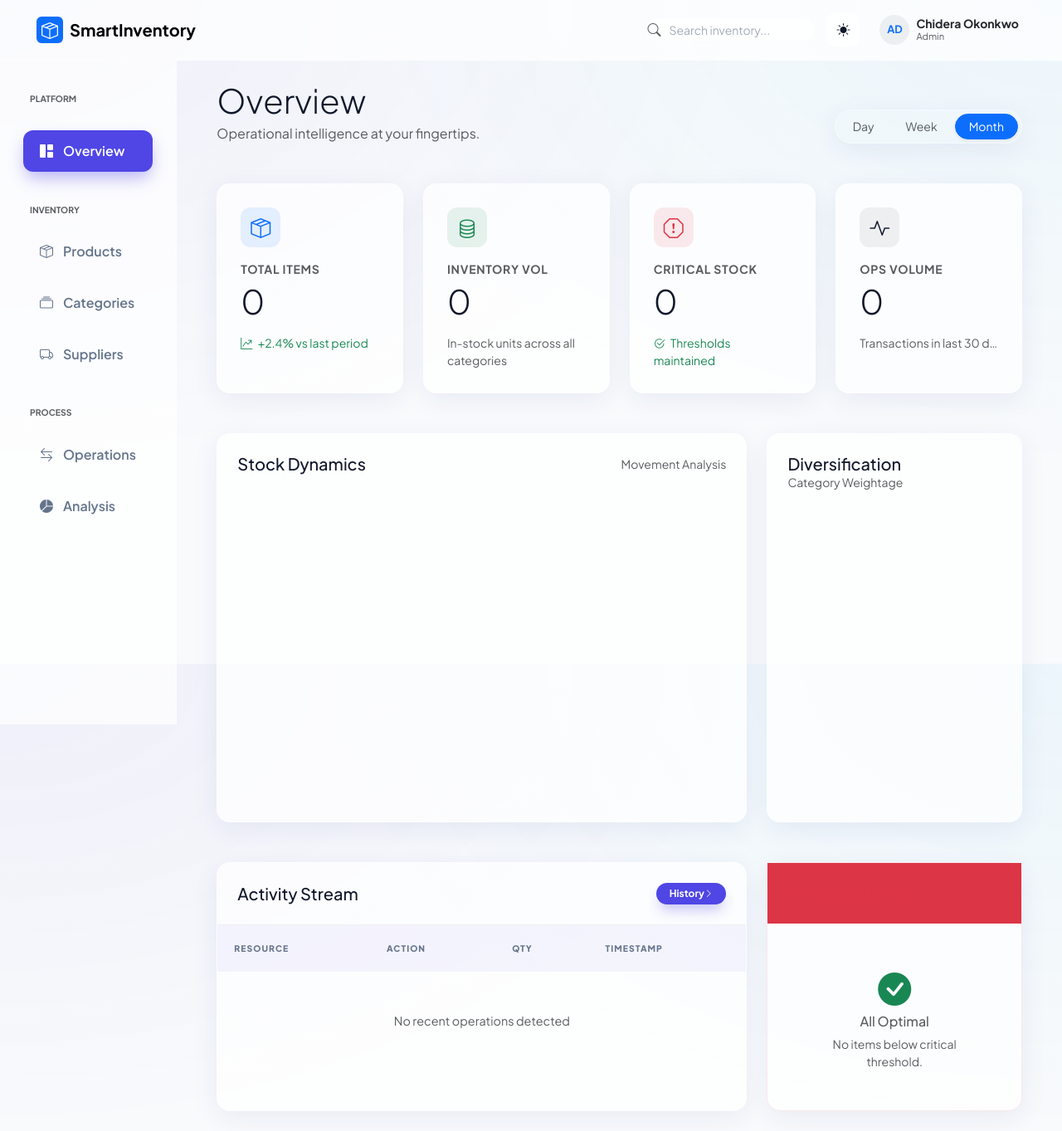
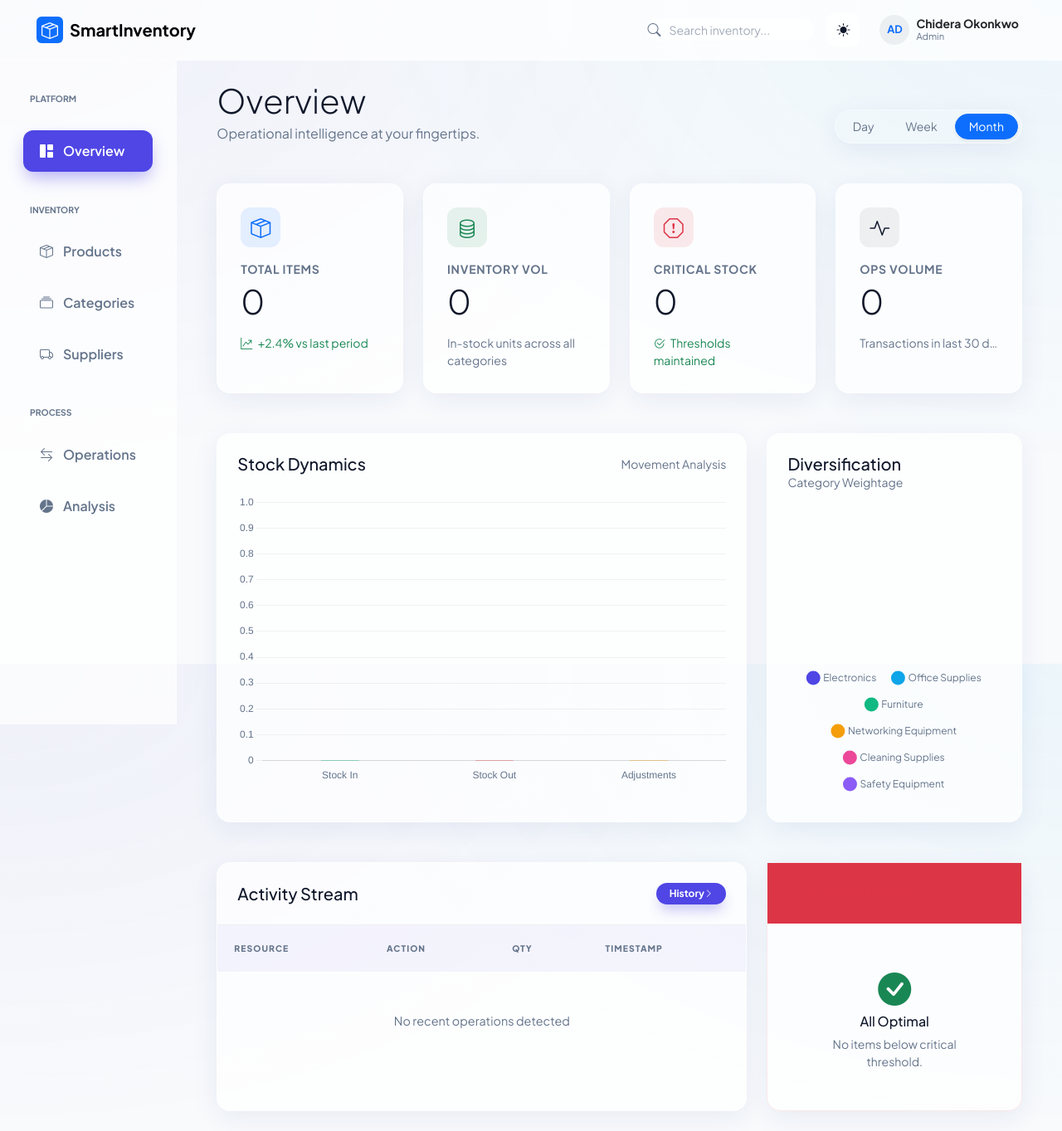
Before and after one commit to KelvinOmini/chidera-software, a Django app: page /dashboard/ in a window 1280 px wide. Shown: the whole page at 83% size. Run offline with Django 4.2, Linux system fonts and the light colour scheme; a user stored in the database is signed in; data comes from the database, SQL or seed files in the repository; data that the repository does not hold is empty; a map, chart or similar area stays blank; parts of the project's set-up code (start-up, migrations or seed data) failed here and were passed over.

Commit message:
Fixed dashboard chart data interpolation and optimized dark mode text visibility

```diff
--- a/static/css/style.css
+++ b/static/css/style.css
@@ -95,6 +95,29 @@
   color: var(--text-main);
   transition: background-color 0.4s ease, color 0.4s ease;
   min-height: 100vh;
+}
+
+h1,
+h2,
+h3,
+h4,
+h5,
+h6,
+.h1,
+.h2,
+.h3,
+.h4,
+.h5,
+.h6 {
+  color: var(--text-main);
+}
+
+.text-muted {
+  color: var(--text-muted) !important;
+}
+
+label {
+  color: var(--text-muted);
 }
 
 /* Glassmorphism System */
--- a/templates/dashboard/home.html
+++ b/templates/dashboard/home.html
@@ -238,8 +238,8 @@
             }
         },
         scales: type === 'bar' ? {
-            y: { grid: { color: colors.grid, drawBorder: false }, ticks: { color: colors.text } },
-            x: { grid: { display: false }, ticks: { color: colors.text } }
+            y: { grid: { color: colors.grid, drawBorder: false }, ticks: { color: colors.text }},
+            x: { grid: { display: false }, ticks: { color: colors.text }}
         } : {}
     });
 
@@ -248,7 +248,7 @@
     const stockOutData = {{ stock_movement.stock_out|default:0 }};
     const adjustmentsData = {{ stock_movement.adjustments|default:0 }};
     const categoryLabels = [{% for cat in category_distribution %}"{{ cat.name }}"{% if not forloop.last %}, {% endif %} {% endfor %}];
-    const categoryData = [{% for cat in category_distribution %}{ { cat.quantity } } {% if not forloop.last %}, {% endif %} {% endfor %}];
+    const categoryData = [{% for cat in category_distribution %}{{ cat.quantity }} {% if not forloop.last %}, {% endif %} {% endfor %}];
 
     // Stock Movement Chart
     const moveChart = new Chart(document.getElementById('stockMovementChart'), {
```
